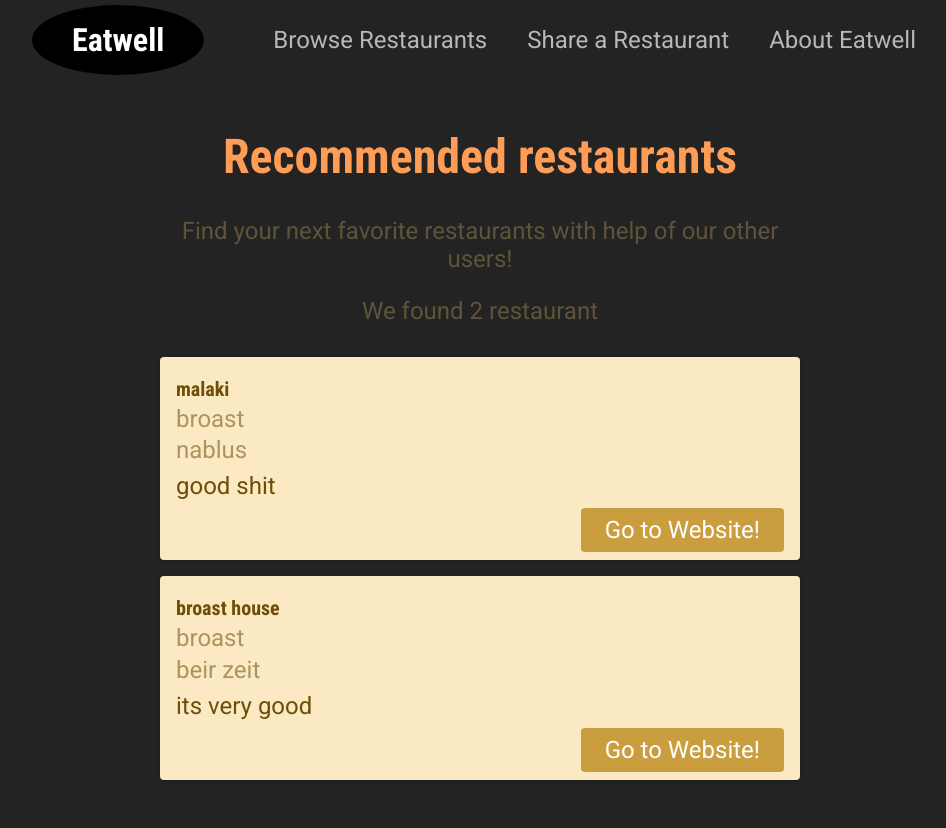
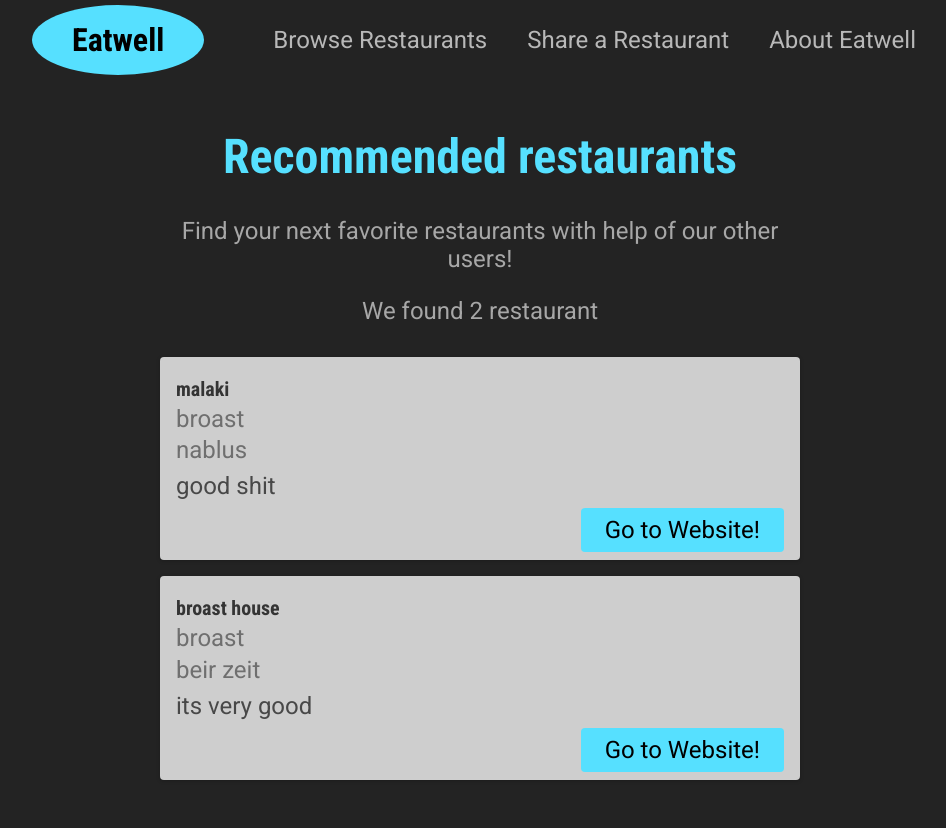
Before and after one commit to motazhaj/NodeJS-Demo, a Node server app: page /restaurants in a window 1280 px wide. Shown: the whole page, without its empty margins (160-1106 px from the left). Run offline with Node 20, Linux system fonts and the light colour scheme.

Commit message:
Update styling to fit dark theme

```diff
--- a/public/styles/restaurants.css
+++ b/public/styles/restaurants.css
@@ -13,20 +13,20 @@ main {
   padding: 1rem;
   border-radius: 4px;
   box-shadow: 0 1px 4px rgba(0, 0, 0, 0.2);
-    background-color: rgb(250, 233, 194);
-    color: rgb(110, 78, 7);
+  background-color: rgb(206, 206, 206);
+  color: rgb(52, 52, 52);
   text-align: left;
 }
 
 .restaurant-item h2 {
-    font-family: 'Roboto Condensed', 'Roboto', sans-serif;
+  font-family: "Roboto Condensed", "Roboto", sans-serif;
   font-size: 1.25rem;
   margin: 0.25rem 0;
 }
 
 .restaurant-item p {
   margin: 0.2rem 0;
-    color: rgb(110, 78, 7);
+  color: rgb(72, 72, 72);
 }
 
 .restaurant-meta {
@@ -34,7 +34,7 @@ main {
 }
 
 .restaurant-meta p {
-    color: rgb(170, 148, 95);
+  color: rgb(111, 111, 111);
 }
 
 .restaurant-actions {
@@ -44,13 +44,13 @@ main {
 
 .restaurant-actions a {
   padding: 0.5rem 1.5rem;
-    background-color: rgb(202, 158, 62);
+  background-color: rgb(86, 224, 255);
   border-radius: 4px;
-    color: white;
+  color: rgb(0, 0, 0);
   text-decoration: none;
 }
 
 .restaurant-actions a:hover,
 .restaurant-actions a:active {
-    background-color: rgb(202, 141, 62);
+  background-color: rgb(223, 249, 255);
 }
--- a/public/styles/shared.css
+++ b/public/styles/shared.css
@@ -1,5 +1,5 @@
 body {
-    font-family: 'Roboto', sans-serif;
+  font-family: "Roboto", sans-serif;
   margin: 0;
   background-color: rgb(35, 35, 35);
   font-size: 1.5rem;
@@ -13,12 +13,12 @@ body {
 }
 
 main h1 {
-    font-family: 'Roboto Condensed', 'Roboto', sans-serif;
-    color:rgb(255, 156, 86);
+  font-family: "Roboto Condensed", "Roboto", sans-serif;
+  color: rgb(86, 224, 255);
 }
 
 main p {
-    color: rgb(95, 83, 58);
+  color: rgb(167, 167, 167);
 }
 
 #main-header {
@@ -32,16 +32,16 @@ body {
 }
 
 #logo {
-    font-family: 'Roboto Condensed', 'Roboto', sans-serif;
+  font-family: "Roboto Condensed", "Roboto", sans-serif;
   font-weight: bold;
   font-size: 2rem;
 }
 
 #logo a {
   text-decoration: none;
-    color: white;
+  color: rgb(0, 0, 0);
   padding: 1rem 2.5rem;
-    background-color: rgb(0, 0, 0);
+  background-color: rgb(86, 224, 255);
   border-radius: 50%;
 }
 
@@ -69,7 +69,8 @@ body {
 
 #main-header .nav-item a:hover,
 #main-header .nav-item a:active {
-    background-color: rgb(30, 66, 60);
+  color: black;
+  background-color: rgb(86, 224, 255);
 }
 
 #drawer-btn {
@@ -87,7 +88,7 @@ body {
 #drawer-btn span {
   width: 2rem;
   height: 2px;
-    background-color: rgb(119, 83, 5);
+  background-color: rgb(106, 106, 106);
 }
 
 #mobile-drawer {
@@ -95,13 +96,16 @@ body {
 }
 
 #mobile-drawer.open {
+  width: 80%;
   display: block;
   position: fixed;
-    top: 5rem;
-    left: 0;
-    width: 100%;
-    height: calc(100vh - 5rem);
-    background-color: rgb(43, 31, 5);
+  top: 50%;
+  left: 50%;
+  transform: translate(-50%, -50%);
+  height: 90%;
+  border-radius: 16px;
+  background-color: rgb(63, 90, 96, 0.8);
+  backdrop-filter: blur(10px);
 }
 
 #mobile-drawer ul {
@@ -125,7 +129,7 @@ body {
 
 #mobile-drawer .nav-item a:hover,
 #mobile-drawer .nav-item a:active {
-    color: rgb(240, 167, 9);
+  color: rgb(86, 224, 255);
 }
 
 @media (min-width: 60rem) {
@@ -146,7 +150,6 @@ body {
   }
 }
 
-
 @media (min-width: 80rem) {
   #main-header {
     padding: 0 15%;
```
Also changed, not shown: public/styles/index.css (+7 -6 lines), public/styles/recommend.css (+12 -10 lines). Lines whose indentation alone changed are shown as unchanged.
